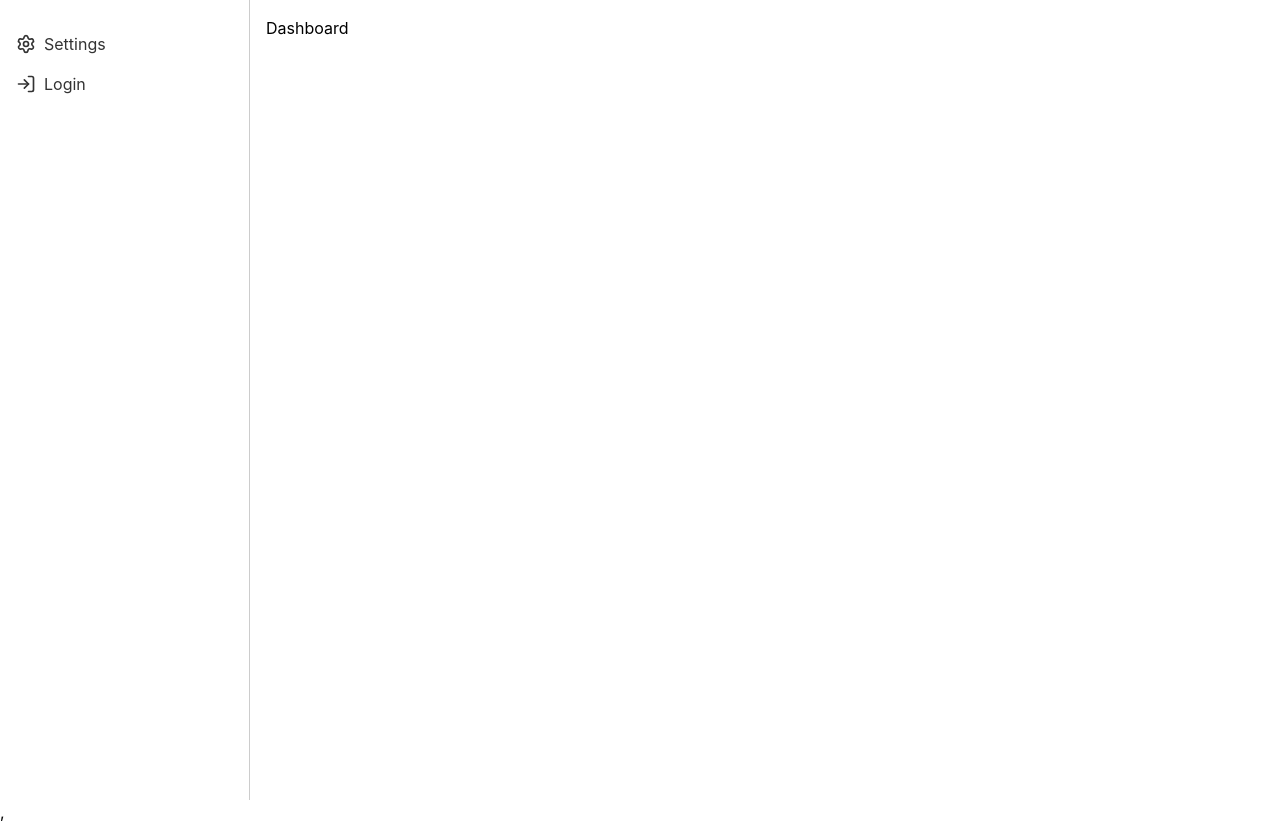
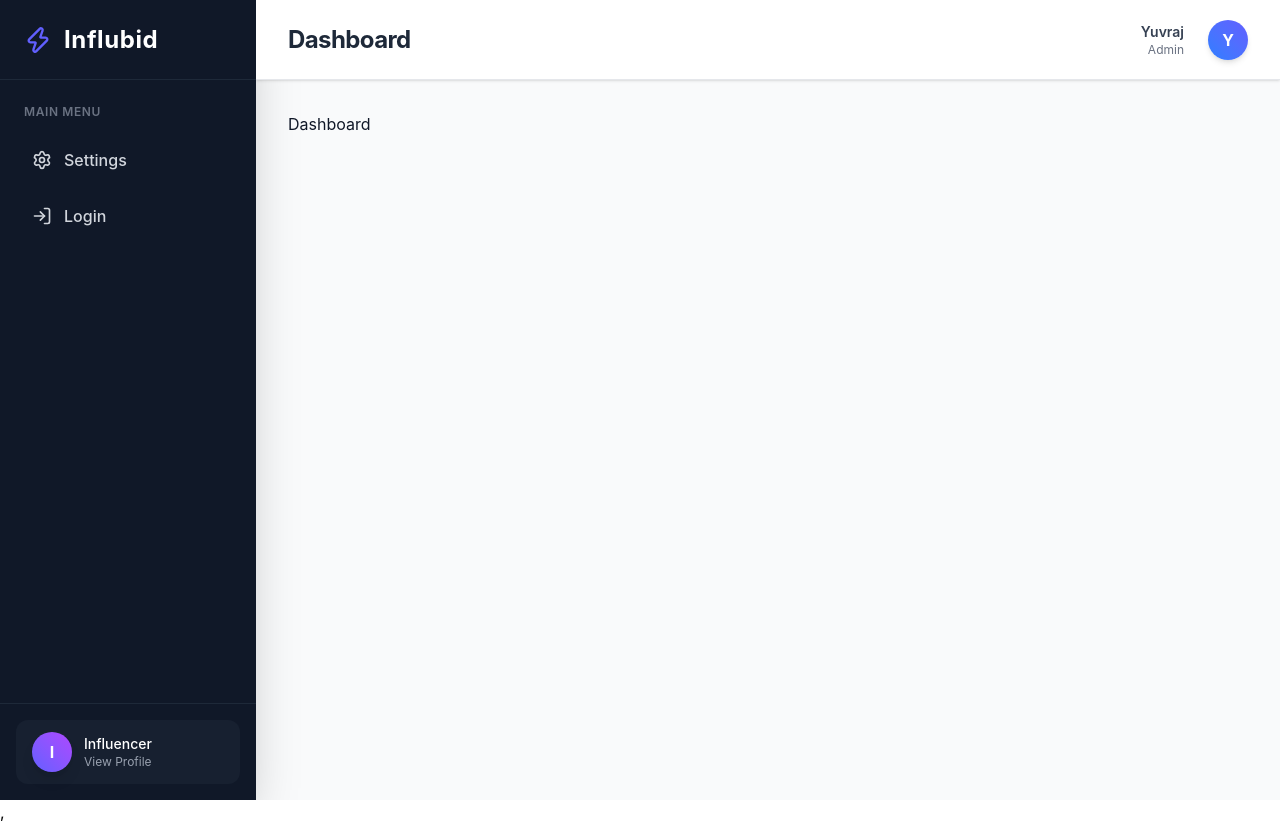
Before and after one commit to yuv881/influbid, a React (Vite) app: page / in a window 1280 px wide. Built offline with nearby package versions, Linux system fonts and the light colour scheme.

Commit message:
add css in sidebar

```diff
--- a/src/App.jsx
+++ b/src/App.jsx
@@ -1,14 +1,18 @@
 import { Routes, Route, Outlet } from 'react-router';
 import Sidebar from './components/shared/Sidebar';
+import Header from './components/shared/Header';
 import Dashboard from './pages/Dashboard';
 
 const Layout = () => {
   return (
-    <div style={{ display: 'flex', minHeight: '100vh' }}>
+    <div className="flex h-screen w-full bg-gray-50 overflow-hidden text-gray-900 font-sans">
       <Sidebar />
-      <main style={{ flex: 1, padding: '1rem' }}>
-        <Outlet />
-      </main>
+      <div className="flex-1 flex flex-col overflow-hidden">
+        <Header />
+        <main className="flex-1 overflow-y-auto p-8">
+          <Outlet />
+        </main>
+      </div>
     </div>
   );
 };
--- /dev/null
+++ b/src/components/shared/Header.jsx
@@ -0,0 +1,34 @@
+import { useLocation } from 'react-router';
+import { COMPANY_SIDEBAR_ITEMS, INFLUENCER_SIDEBAR_ITEMS } from '../../config/Sidebar_Items';
+
+const ALL_ITEMS = [...COMPANY_SIDEBAR_ITEMS, ...INFLUENCER_SIDEBAR_ITEMS];
+
+const Header = () => {
+  const location = useLocation();
+
+  // Find the matching item based on the current path
+  const currentItem = ALL_ITEMS.find(item => item.path === location.pathname);
+
+  // Default to something generic if not found
+  const pageTitle = currentItem ? currentItem.title : 'Overview';
+
+  return (
+    <header className="bg-white border-b border-gray-200 px-8 h-20 flex items-center justify-between shadow-sm sticky top-0 z-10 flex-shrink-0">
+      <div>
+        <h1 className="text-2xl font-bold text-gray-800 tracking-tight">{pageTitle}</h1>
+      </div>
+      <div className="flex items-center gap-4">
+        {/* Placeholder for right-side items like notifications or user profile */}
+        <div className="hidden md:flex flex-col items-end mr-2">
+          <span className="text-sm font-semibold text-gray-700">Yuvraj</span>
+          <span className="text-xs text-gray-500">Admin</span>
+        </div>
+        <div className="w-10 h-10 rounded-full bg-gradient-to-tr from-blue-500 to-indigo-500 shadow-md flex items-center justify-center text-white font-bold cursor-pointer">
+          Y
+        </div>
+      </div>
+    </header>
+  );
+};
+
+export default Header;
--- a/src/components/shared/Sidebar.jsx
+++ b/src/components/shared/Sidebar.jsx
@@ -1,30 +1,58 @@
-import { Link } from 'react-router';
+import { NavLink } from 'react-router';
 import { COMPANY_SIDEBAR_ITEMS, INFLUENCER_SIDEBAR_ITEMS } from '../../config/Sidebar_Items';
+import { Zap } from 'lucide-react'; // Brand icon
 
-const USER_ROLE = localStorage.getItem('user_role');
+const USER_ROLE = localStorage.getItem('user_role') || 'influencer';
 
 const Sidebar = () => {
+  const items = USER_ROLE === 'company' ? COMPANY_SIDEBAR_ITEMS : INFLUENCER_SIDEBAR_ITEMS;
+
   return (
-    <aside style={{ width: '250px', borderRight: '1px solid #ccc', padding: '1rem' }}>
-      <nav>
-        <ul style={{ listStyle: 'none', padding: 0 }}>
-          {USER_ROLE === 'company' ? COMPANY_SIDEBAR_ITEMS.map((item) => (
-            <li key={item.path} style={{ margin: '1rem 0' }}>
-              <Link to={item.path} style={{ textDecoration: 'none', color: '#333', display: 'flex', alignItems: 'center', gap: '0.5rem' }}>
+    <aside className="w-64 h-screen bg-gray-900 text-gray-300 flex flex-col shadow-2xl transition-all duration-300 flex-shrink-0">
+      {/* Brand Header */}
+      <div className="h-20 flex items-center px-6 border-b border-gray-800">
+        <Zap className="text-indigo-500 mr-3" size={28} />
+        <span className="text-2xl font-bold text-white tracking-wide">Influbid</span>
+      </div>
+
+      {/* Navigation */}
+      <nav className="flex-1 py-6 px-4 space-y-2 overflow-y-auto">
+        <p className="px-2 text-xs font-semibold text-gray-500 uppercase tracking-wider mb-4">
+          Main Menu
+        </p>
+        <ul className="space-y-2">
+          {items.map((item) => (
+            <li key={item.path}>
+              <NavLink
+                to={item.path}
+                className={({ isActive }) =>
+                  `flex items-center gap-3 px-4 py-3 rounded-xl transition-all duration-200 ${
+                    isActive
+                      ? 'bg-indigo-600 text-white shadow-md shadow-indigo-600/30'
+                      : 'hover:bg-gray-800 hover:text-white'
+                  }`
+                }
+              >
                 {item.icon}
-                {item.title}
-              </Link>
-            </li>
-          )) : INFLUENCER_SIDEBAR_ITEMS.map((item) => (
-            <li key={item.path} style={{ margin: '1rem 0' }}>
-              <Link to={item.path} style={{ textDecoration: 'none', color: '#333', display: 'flex', alignItems: 'center', gap: '0.5rem' }}>
-                {item.icon}
-                {item.title}
-              </Link>
+                <span className="font-medium">{item.title}</span>
+              </NavLink>
             </li>
           ))}
         </ul>
       </nav>
+
+      {/* Footer / User Profile Placeholder */}
+      <div className="p-4 border-t border-gray-800">
+        <div className="flex items-center gap-3 px-4 py-3 rounded-xl bg-gray-800/50 hover:bg-gray-800 transition-colors cursor-pointer">
+          <div className="w-10 h-10 rounded-full bg-gradient-to-tr from-indigo-500 to-purple-500 flex items-center justify-center text-white font-bold shadow-lg">
+            {USER_ROLE === 'company' ? 'C' : 'I'}
+          </div>
+          <div>
+            <p className="text-sm font-medium text-white capitalize">{USER_ROLE}</p>
+            <p className="text-xs text-gray-400">View Profile</p>
+          </div>
+        </div>
+      </div>
     </aside>
   );
 };
```
